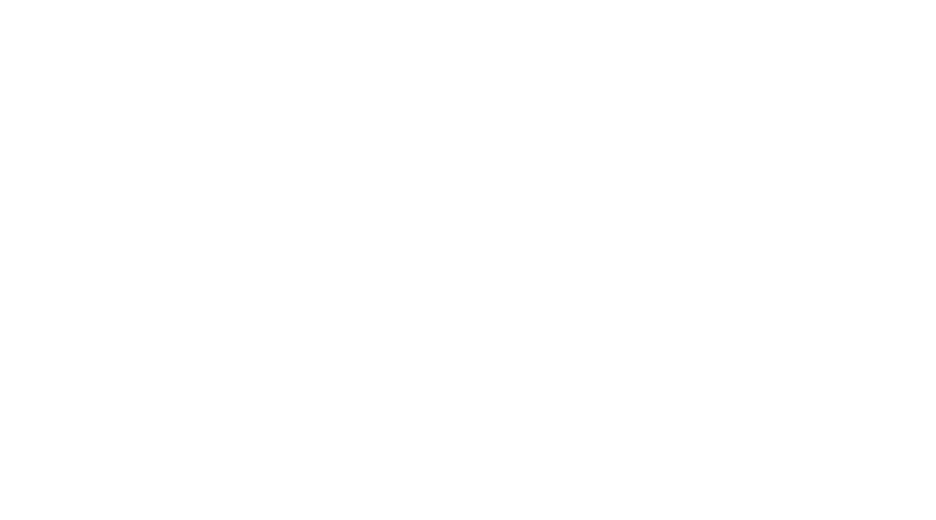
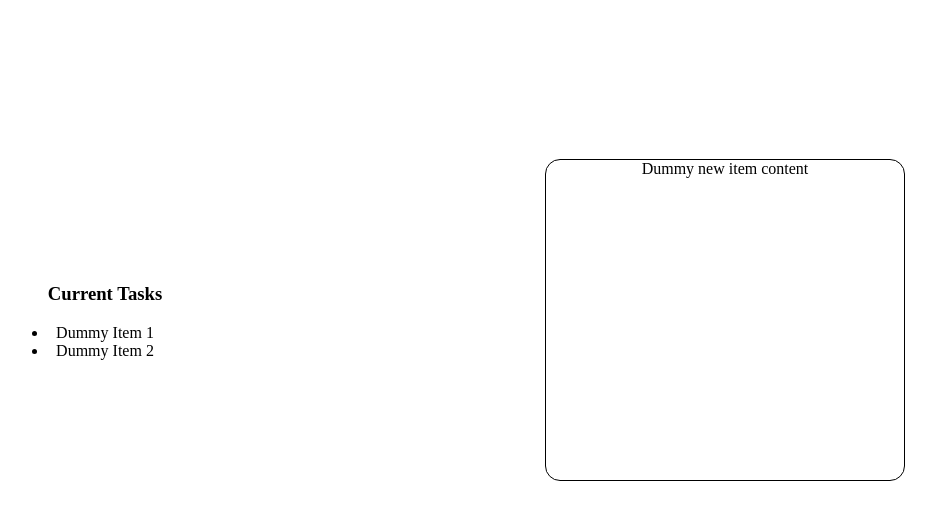
Before and after one commit to cabelstein12/to-do, a website built with webpack: page src/template.html in a window 1280 px wide. Shown: the whole page, without its empty margins (43-979 px from the left). Built offline with nearby package versions, Linux system fonts and the light colour scheme.

Commit message:
<build>[optional_scope]: <add skeleton layout for reference>
[optional_body]

[optional_footer]

```diff
--- a/src/index.js
+++ b/src/index.js
@@ -1 +1,7 @@
 import './style.css';
+
+function component(){
+
+}
+
+document.body.appendChild(component());
--- a/src/style.css
+++ b/src/style.css
@@ -0,0 +1,39 @@
+:root{
+
+    /* overflow:visible; */
+}
+
+body{
+    width: 100vw;
+    height: 100vh;
+    margin: 0;
+    padding: 0;
+}
+
+.container{
+    width: 100%;
+    height: 100%;
+    display: grid;
+    grid-template-columns: 20% 80%;
+    grid-template-rows: 0% 80% 10%;
+}
+
+.sidebar {
+    grid-row: 2/2;
+}
+
+.sidebar,
+.body{
+    align-self: center;
+    justify-self: center;
+    text-align: center;
+}
+
+.body{
+    grid-row: 2/2;
+    grid-column: 2;
+    border: 1px solid black;
+    border-radius: 15px;
+    width: 35%;
+    height: 50%;
+}
--- a/src/template.html
+++ b/src/template.html
@@ -7,7 +7,18 @@
 </head>
 <body>
     <div class="container">
-
+        <div class="sidebar">
+            <ul class="list">
+                <h3 class="list-head">Current Tasks</h3>
+                <li>Dummy Item 1</li>
+                <li>Dummy Item 2</li>
+            </ul>
+        </div>
+        <div class="body">
+            <div class="new-item-input">
+                Dummy new item content
+            </div>
+        </div>
     </div>
 
 </body>
```
